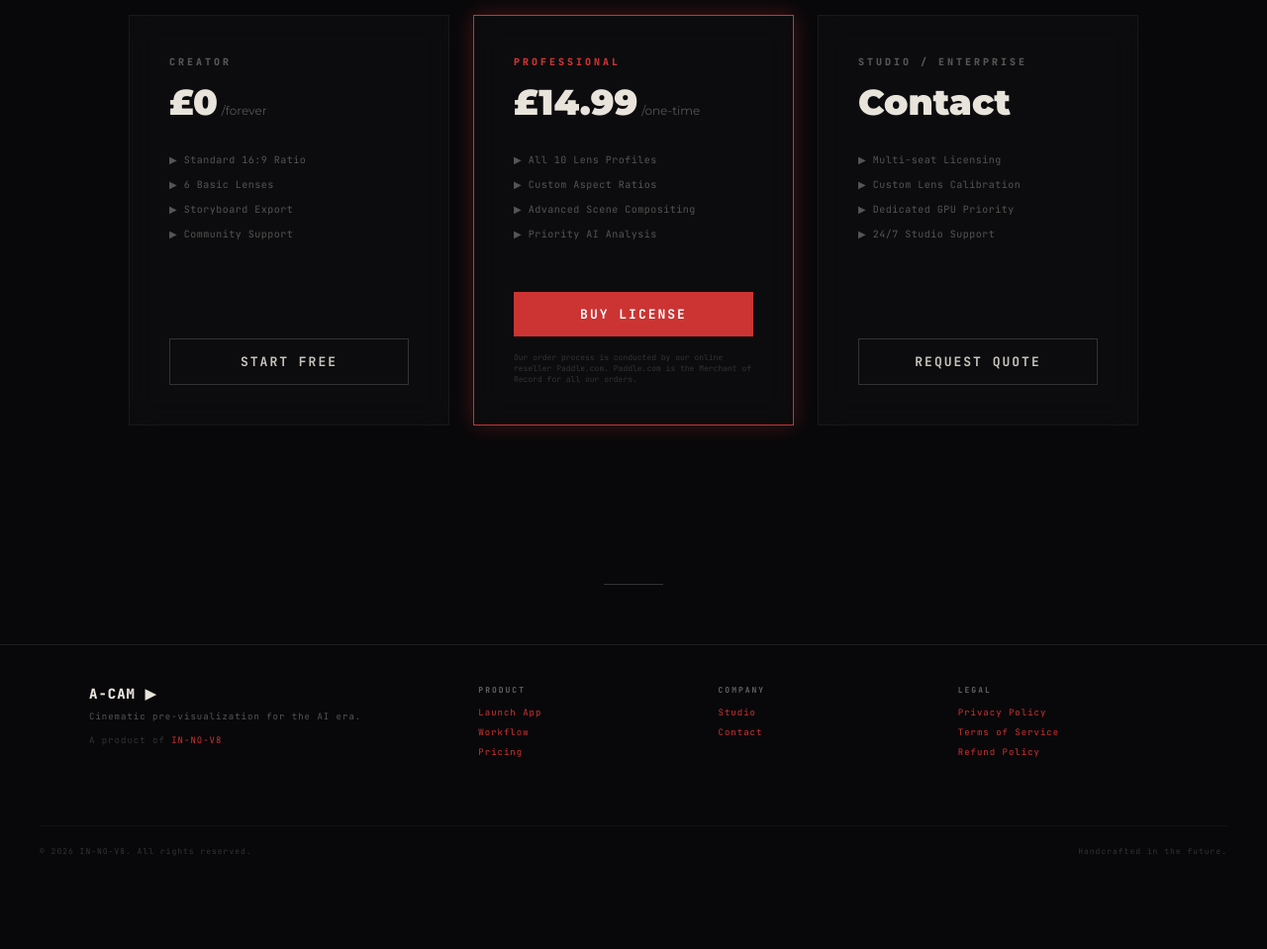
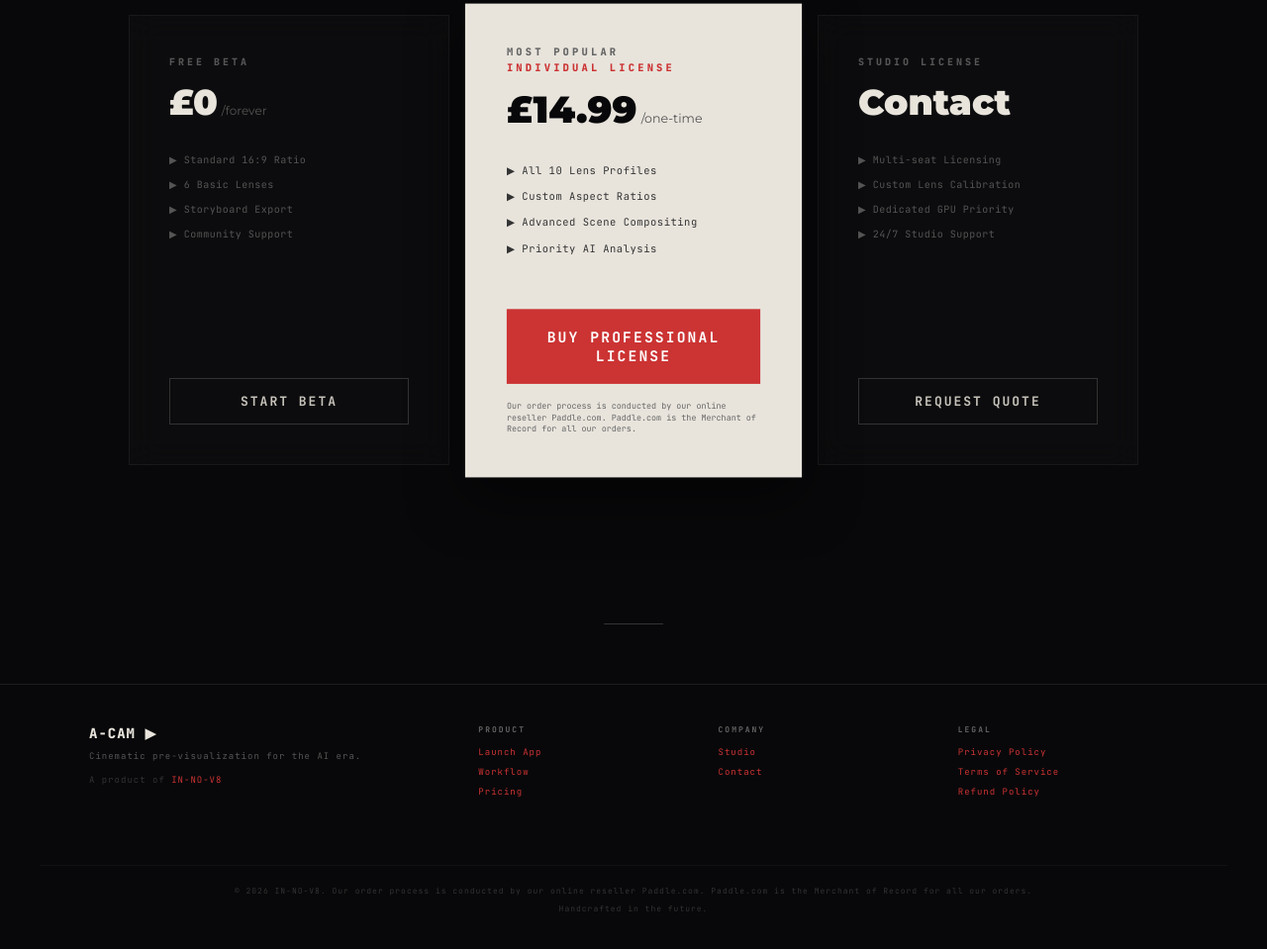
Before and after one commit to INNOV8TED/a-cam, a plain HTML site: page index.html in a window 1280 px wide. Shown: the part 3775-4734 px from the top of the page at 99% size. Before the commit the page ends 4680 px from the top, so only its background shows below. Drawn offline with Linux system fonts and the light colour scheme.

Commit message:
Compliance: Finalized Paddle MoR audit requirements (Legal Name, Refund Waiver, Production Tool branding)

```diff
--- a/index.html
+++ b/index.html
@@ -3,8 +3,8 @@
 <head>
 <meta charset="UTF-8">
 <meta name="viewport" content="width=device-width, initial-scale=1.0">
-<title>A-CAM — Visual Director for AI Video</title>
-<meta name="description" content="Director's interface for AI video generation. Real-time storyboard previews, scene compositing, and Gemini-powered prompt engineering for Veo 3, Runway, Kling.">
+<title>A-CAM — Professional AI Video Production Tool</title>
+<meta name="description" content="Professional cinematography production tool for AI video generation. Real-time storyboard previews, scene compositing, and Gemini-powered prompt engineering for studio workflows.">
 <meta property="og:title" content="A-CAM by in-no-v8">
 <meta property="og:description" content="Visual Director for AI Video. Real-time storyboards, scene compositing, 6 lenses, 10 movements. Gemini-powered.">
 <meta property="og:type" content="website">
@@ -265,9 +265,9 @@ a{color:inherit;text-decoration:none}
   <div class="section-label">▶ Licenses</div>
   <h2 class="section-title">Professional pre-viz for every scale</h2>
   <div class="pricing-grid">
-    <!-- CREATOR -->
+    <!-- TIER 1: FREE BETA -->
     <div class="pricing-card glass">
-      <div class="price-tier">Creator</div>
+      <div class="price-tier">Free Beta</div>
       <div class="price-value">£0<span>/forever</span></div>
       <ul class="price-features">
         <li>▶ Standard 16:9 Ratio</li>
@@ -275,26 +275,27 @@ a{color:inherit;text-decoration:none}
         <li>▶ Storyboard Export</li>
         <li>▶ Community Support</li>
       </ul>
-      <a href="app.html" class="btn-secondary" style="width:100%; text-align:center">Start Free</a>
+      <a href="app.html" class="btn-secondary" style="width:100%; text-align:center">Start Beta</a>
     </div>
 
-    <!-- PROFESSIONAL -->
-    <div class="pricing-card glass neon-glow" style="border-color: var(--accent)">
-      <div class="price-tier" style="color: var(--accent)">Professional</div>
-      <div class="price-value">£14.99<span>/one-time</span></div>
+    <!-- TIER 2: INDIVIDUAL LICENSE -->
+    <div class="pricing-card" style="background: #e8e4dc; color: #08080a; border: none; transform: scale(1.05); z-index: 10; box-shadow: 0 20px 50px rgba(0,0,0,0.5)">
+      <div class="price-tier" style="color: #666; font-weight: 900">Most Popular</div>
+      <div class="price-tier" style="color: #c33; margin-top: -10px">Individual License</div>
+      <div class="price-value" style="color: #08080a">£14.99<span>/one-time</span></div>
       <ul class="price-features">
-        <li>▶ All 10 Lens Profiles</li>
-        <li>▶ Custom Aspect Ratios</li>
-        <li>▶ Advanced Scene Compositing</li>
-        <li>▶ Priority AI Analysis</li>
+        <li style="color: #333">▶ All 10 Lens Profiles</li>
+        <li style="color: #333">▶ Custom Aspect Ratios</li>
+        <li style="color: #333">▶ Advanced Scene Compositing</li>
+        <li style="color: #333">▶ Priority AI Analysis</li>
       </ul>
-      <a href="#" class="btn-primary" style="width:100%; text-align:center">Buy License</a>
-      <p class="mor-disclosure">Our order process is conducted by our online reseller Paddle.com. Paddle.com is the Merchant of Record for all our orders.</p>
+      <a href="#" class="btn-primary" style="width:100%; text-align:center; background:#c33; color:#fff; border:none; padding:18px; font-size:14px">Buy Professional License</a>
+      <p class="mor-disclosure" style="color: #666">Our order process is conducted by our online reseller Paddle.com. Paddle.com is the Merchant of Record for all our orders.</p>
     </div>
 
-    <!-- STUDIO -->
+    <!-- TIER 3: STUDIO LICENSE -->
     <div class="pricing-card glass">
-      <div class="price-tier">Studio / Enterprise</div>
+      <div class="price-tier">Studio License</div>
       <div class="price-value">Contact</div>
       <ul class="price-features">
         <li>▶ Multi-seat Licensing</li>
@@ -302,7 +303,7 @@ a{color:inherit;text-decoration:none}
         <li>▶ Dedicated GPU Priority</li>
         <li>▶ 24/7 Studio Support</li>
       </ul>
-      <a href="mailto:studio@in-no-v8.com" class="btn-secondary" style="width:100%; text-align:center">Request Quote</a>
+      <a href="mailto:stephen@in-no-v8.com" class="btn-secondary" style="width:100%; text-align:center">Request Quote</a>
     </div>
   </div>
 </section>
@@ -358,8 +359,8 @@ a{color:inherit;text-decoration:none}
       </div>
     </div>
   </div>
-  <div class="footer-bottom" style="margin-top:60px; padding-top:20px; border-top:1px solid #111; color:#333; font-size:8px; display:flex; justify-content:space-between; align-items:center">
-    <p>© 2026 IN-NO-V8. All rights reserved.</p>
+  <div class="footer-bottom" style="margin-top:60px; padding-top:20px; border-top:1px solid #111; color:#333; font-size:8px; display:flex; flex-direction:column; align-items:center; gap:8px">
+    <p>© 2026 IN-NO-V8. Our order process is conducted by our online reseller Paddle.com. Paddle.com is the Merchant of Record for all our orders.</p>
     <p>Handcrafted in the future.</p>
   </div>
 </footer>
```
Also changed, not shown: app.html (+1 -1 lines), legal/privacy.html (+1 -1 lines), legal/refund.html (+1 -1 lines), legal/terms.html (+1 -1 lines).
